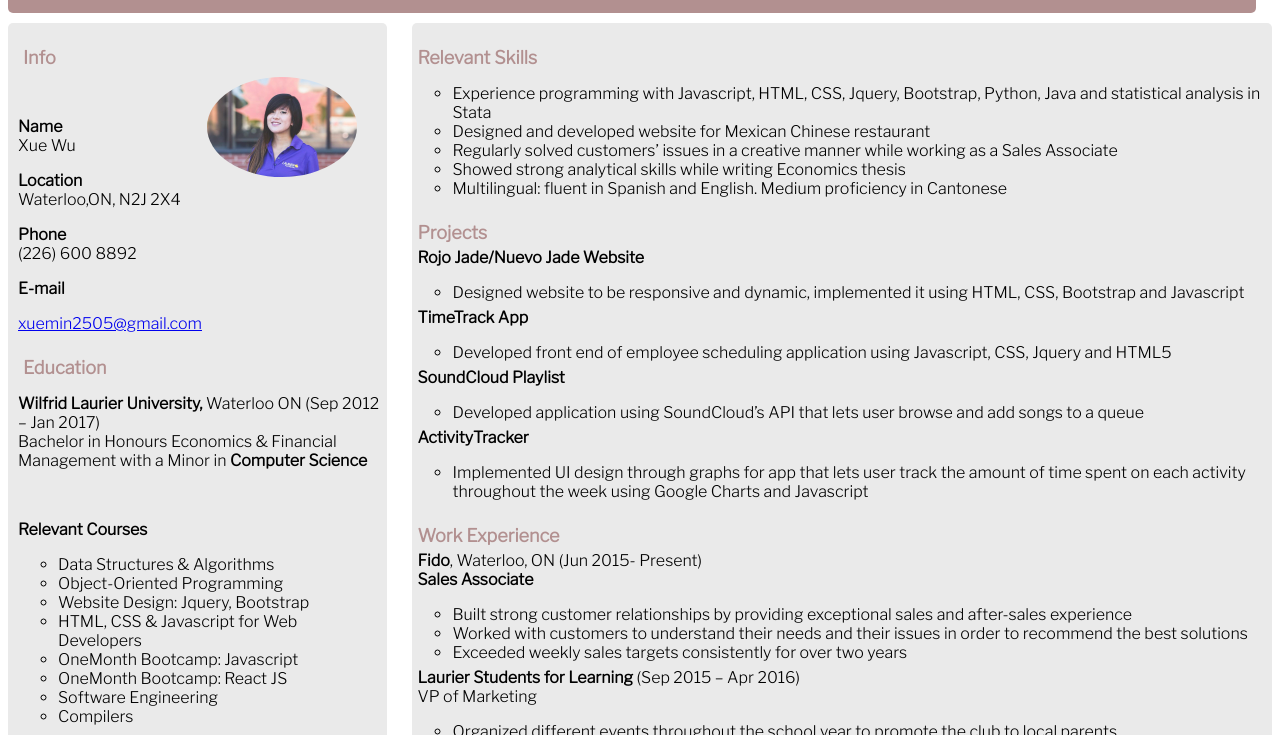
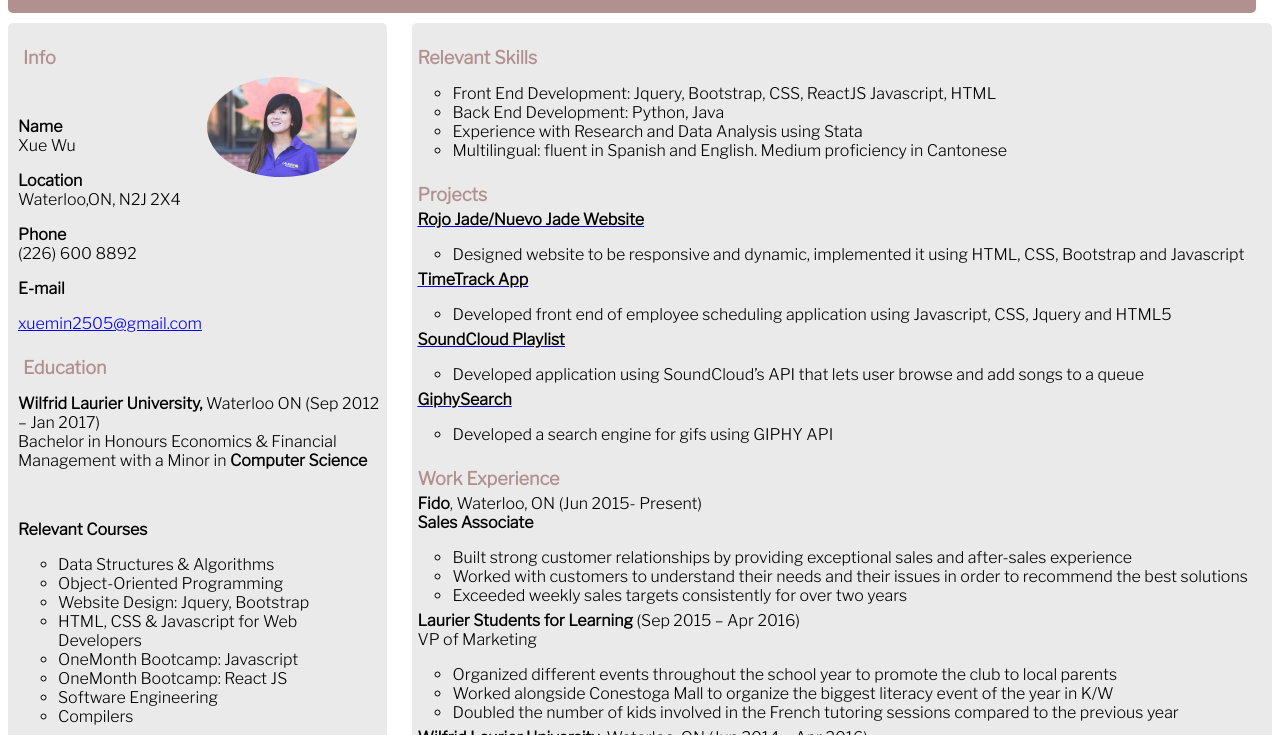
Before and after one commit to xxuuueee/Website, a plain HTML site: page index.html in a window 1280 px wide. Shown: the part 65-800 px from the top of the page. Drawn offline with nearby package versions, Linux system fonts and the light colour scheme; a web font is replaced by a local one.

Commit message:
Update index.html

```diff
--- a/index.html
+++ b/index.html
@@ -62,10 +62,9 @@ Bachelor in Honours Economics &amp; Financial Management with a Minor in <strong
 		<div class="right">
 			<h4>Relevant Skills</h4>
 			<ul>
-				<li>Experience programming with Javascript, HTML, CSS, Jquery, Bootstrap, Python, Java and statistical analysis in Stata</li>
-				<li>Designed and developed website for Mexican Chinese restaurant</li>
-				<li>Regularly solved customers’ issues in a creative manner while working as a Sales Associate</li>
-				<li>Showed strong analytical skills while writing Economics thesis</li>
+				<li>Front End Development: Jquery, Bootstrap, CSS, ReactJS Javascript, HTML</li>
+				<li>Back End Development:  Python, Java</li>
+				<li>Experience with Research and Data Analysis using Stata</li>
 				<li>Multilingual: fluent in Spanish and English. Medium proficiency in Cantonese</li>
 			</ul>
 
@@ -73,23 +72,22 @@ Bachelor in Honours Economics &amp; Financial Management with a Minor in <strong
 
 
 			<h4>Projects</h4>
-			<p><strong>Rojo Jade/Nuevo Jade Website</strong>
+			<a href="https://jaderestaurantes.com/"><p><strong>Rojo Jade/Nuevo Jade Website</strong></p></a>
 			<ul>
 			<li>Designed website to be responsive and dynamic, implemented it using HTML, CSS, Bootstrap and Javascript </li>
 			</ul>
-			</p>
-			<p><strong>TimeTrack App</strong>
+
+			<a href="https://xxuuueee.github.io/CP317-Final-Project/"><p><strong>TimeTrack App</strong></p></a>
 			<ul>
 			<li>
 Developed front end of employee scheduling application using Javascript, CSS, Jquery and HTML5</li></ul>
-</p>
-			<p><strong>SoundCloud Playlist</strong>
+
+			<a href="https://xxuuueee.github.io/SoundCloud-app/"><p><strong>SoundCloud Playlist</strong></p></a>
 			<ul>
 			<li>Developed application using SoundCloud’s API that lets user browse and add songs to a queue</li></ul>
-			<p><strong>ActivityTracker</strong>
+			<a href="https://xxuuueee.github.io/GiphySearch/"><p><strong>GiphySearch</strong></p></a>
 			<ul>
-			<li>Implemented UI design through graphs for app that lets user track the amount of time spent on each activity throughout the week using Google Charts and Javascript
-</li></ul>
+			<li>Developed a search engine for gifs using GIPHY API</li></ul>
 
 			<h4>Work Experience</h4>
 			<p><strong>Fido</strong>, Waterloo, ON (Jun 2015- Present)
@@ -133,7 +131,7 @@ VP of Marketing
 
 		</div>
 		<div id="footer">
-			<p>78 King St North, Waterloo, ON N2J2X4 | Tel: (226) 600-8892</p>
+			<p>Waterloo, ON N2J2X4 | Tel: (226) 600-8892</p>
 		</div>
 	</body>
 </html>
```
